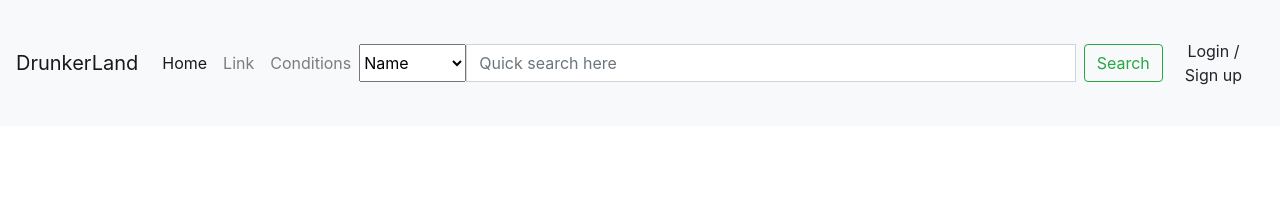
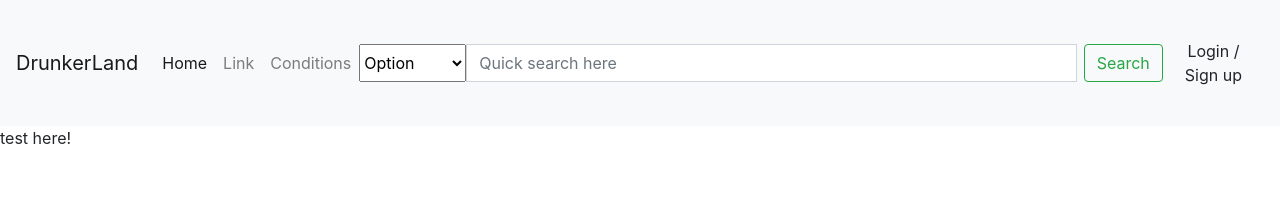
Before and after one commit to BigTony666/drunker-land, an Angular app: page / in a window 1280 px wide. Shown: the top 200 px of the page. Built offline with nearby package versions, Linux system fonts and the light colour scheme.

Commit message:
data transfer for nav

```diff
--- a/src/app/app.component.html
+++ b/src/app/app.component.html
@@ -1,4 +1,7 @@
 <!--The content below is only a placeholder and can be replaced.-->
-<app-layout>
-  <p>Test text here.</p>
-</app-layout>
+
+<app-layout> </app-layout>
+<p>
+  test here!
+  {{result}}
+</p>
--- a/src/app/app.component.ts
+++ b/src/app/app.component.ts
@@ -1,4 +1,5 @@
 import { Component } from '@angular/core';
+import {WineServiceClient} from '../services/wine.service.client';
 
 @Component({
   selector: 'app-root',
@@ -7,4 +8,6 @@ import { Component } from '@angular/core';
 })
 export class AppComponent {
   title = 'drunker-land';
+
+  // result = WineServiceClient.
 }
--- a/src/app/app.module.ts
+++ b/src/app/app.module.ts
@@ -4,6 +4,7 @@ import { NgModule } from '@angular/core';
 import { AppRoutingModule } from './app-routing.module';
 import { AppComponent } from './app.component';
 import { UiModule } from './ui/ui.module';
+import {WineServiceClient} from '../services/wine.service.client';
 
 @NgModule({
   declarations: [
@@ -14,7 +15,9 @@ import { UiModule } from './ui/ui.module';
     AppRoutingModule,
     UiModule
   ],
-  providers: [],
+  providers: [
+    WineServiceClient
+  ],
   bootstrap: [AppComponent]
 })
 export class AppModule { }
--- a/src/app/ui/main-nav/main-nav.component.html
+++ b/src/app/ui/main-nav/main-nav.component.html
@@ -16,22 +16,20 @@
         <a class="nav-link" href="">Conditions</a>
       </li>
     </ul>
-    <form class="form-inline input-group my-2 my-lg-0" >
-      <select name="state"  (change)="setCondition(condition)">
+    <div class="form-inline input-group my-2 my-lg-0" >
+      <select [(ngModel)]="key" name="state" (change)="setCondition(conditions)">
         <option value="" disabled>Option</option>
         <option *ngFor="let condition of conditions">
           {{condition.name}}
         </option>
       </select>
-      <input class="form-control mr-sm-2" type="search" placeholder="Quick search here" aria-label="Search">
-      <button class="btn btn-outline-success my-2 my-sm-0" type="submit">Search</button>
-    </form>
+      <input class="form-control mr-sm-2" [(ngModel)]="value" placeholder="Quick search here">
+      <button class="input-group-append btn btn-outline-success my-2 my-sm-0" (click)="search()" type="submit">
+        Search
+      </button>
+    </div>
     <div class="list-inline my-4" id="log-access">
       <a class="btn list-inline-item" id="sign_in" href="/sign_in">Login / Sign up</a>
     </div>
   </div>
 </nav>
-
-<script>
-  $('.dropdown-toggle').dropdown();
-</script>
--- a/src/app/ui/main-nav/main-nav.component.ts
+++ b/src/app/ui/main-nav/main-nav.component.ts
@@ -5,13 +5,6 @@ import { Component, OnInit } from '@angular/core';
   templateUrl: './main-nav.component.html',
   styleUrls: ['./main-nav.component.sass']
 })
-
-// @Component({
-//   selector: 'app-nav-form',
-//   template: `
-//
-//   `
-// })
 
 export class MainNavComponent implements OnInit {
 
@@ -23,14 +16,18 @@ export class MainNavComponent implements OnInit {
     {name: 'Appellation'},
     {name: 'Country'}
   ];
+
+  key = '';
+  value = '';
+
   constructor() { }
 
   ngOnInit() {
-    // initPage();
-    //
-    // initData();
-    //
-    // initEvent();
+
+  }
+
+  search() {
+    // alert('search for ' + key + value);
   }
 
   setCondition(condition) {
--- a/src/app/ui/ui.module.ts
+++ b/src/app/ui/ui.module.ts
@@ -3,11 +3,13 @@ import { CommonModule } from '@angular/common';
 import { LayoutComponent } from './layout/layout.component';
 import { MainNavComponent } from './main-nav/main-nav.component';
 import { MainContentComponent } from './main-content/main-content.component';
+import {FormsModule} from '@angular/forms';
 
 @NgModule({
   declarations: [LayoutComponent, MainNavComponent, MainContentComponent],
   imports: [
-    CommonModule
+    CommonModule,
+    FormsModule
   ],
   exports: [
     LayoutComponent
--- /dev/null
+++ b/src/services/common.ts
@@ -0,0 +1,2 @@
+
+export const mainUrl = 'http://localhost:8080';
--- /dev/null
+++ b/src/services/wine.service.client.ts
@@ -0,0 +1,34 @@
+import {mainUrl} from './common';
+import {Injectable} from '@angular/core';
+import {HttpClient, HttpHeaders} from '@angular/common/http';
+import {Observable} from 'rxjs';
+import {Wine} from '../models/wine.model.client';
+
+const httpOptions = {
+  headers: new HttpHeaders(
+    {'Content-Type': 'application/json'})
+};
+
+@Injectable()
+export class WineServiceClient {
+  private wineUrl = mainUrl + '/rest/api/wines';
+
+  // const test = {
+  //   name: 'zilan',
+  // };
+
+  constructor(
+    private http: HttpClient
+    // private searchService:
+  ) { }
+
+  getWines(): Observable<Wine[]> {
+    return this.http.get<Wine[]>(this.wineUrl);
+  }
+
+  getWine(id: Number): Observable<Wine> {
+    const url = this.wineUrl + '/' + id;
+    console.log(url);
+    return null;
+  }
+}
```
Also changed, not shown: src/models/wine.model.client.ts (added, +12 -0 lines).
